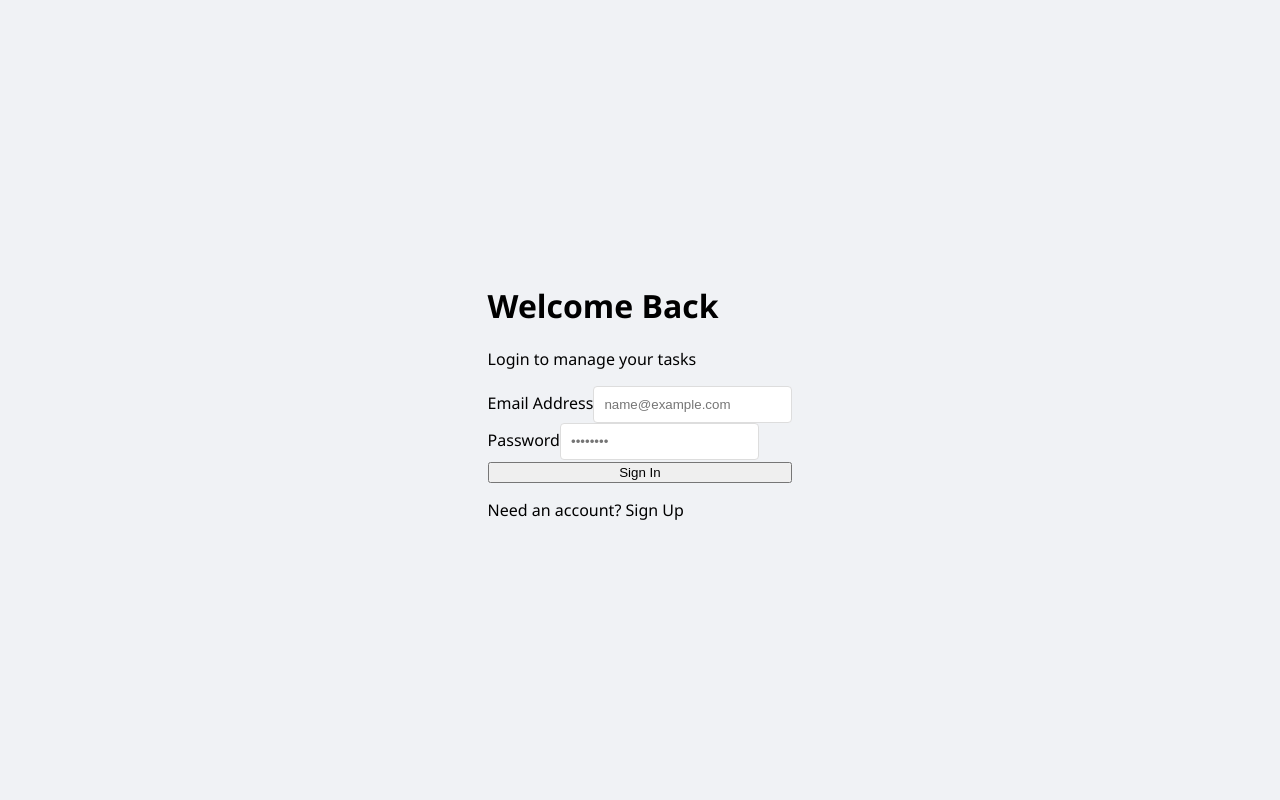
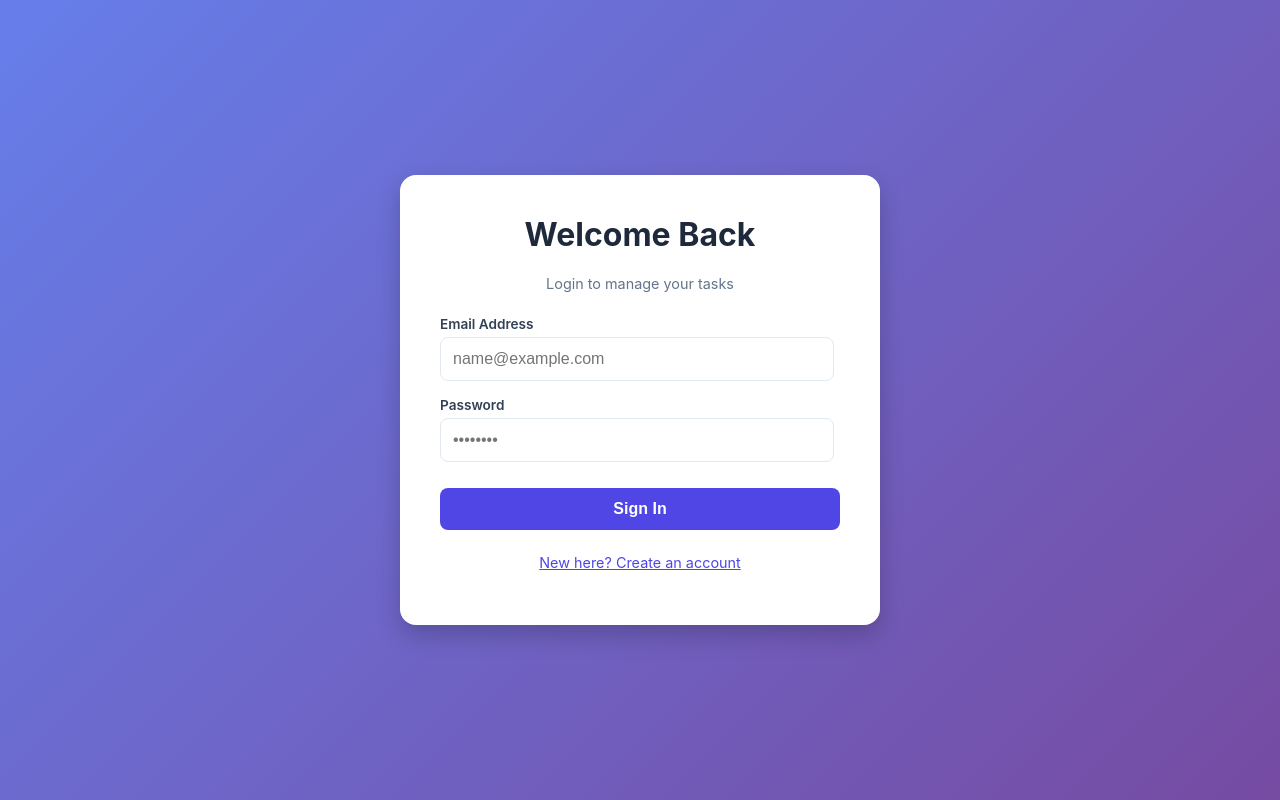
Before and after one commit to Velo-commits/Velo, a React (Vite) app: page / in a window 1280 px wide. Built offline with nearby package versions, Linux system fonts and the light colour scheme.

Commit message:
Applied master and layout fixes

```diff
--- a/src/App.css
+++ b/src/App.css
@@ -1,28 +1,29 @@
-/* GLOBAL RESETS */
+/* GLOBAL RESET */
 :root {
-  --primary: #4f46e5; /* Indigo */
-  --bg: #f3f4f6;      /* Light Gray */
-  --sidebar: #1e293b; /* Dark Slate */
-  --text: #334155;
+  --primary: #4f46e5;       /* Indigo */
+  --bg-color: #f3f4f6;      /* Light Gray */
+  --sidebar-bg: #1e293b;    /* Dark Slate */
+  --text-color: #334155;
   --white: #ffffff;
 }
 
 body {
   margin: 0;
   font-family: 'Inter', system-ui, -apple-system, sans-serif;
-  background-color: var(--bg);
-  color: var(--text);
+  background-color: var(--bg-color);
+  color: var(--text-color);
 }
 
 /* ===========================
-   AUTH / LOGIN PAGE STYLES
+   LOGIN / SIGNUP PAGE STYLES
    =========================== */
 .auth-container {
   display: flex;
   justify-content: center;
   align-items: center;
   height: 100vh;
-  background: linear-gradient(135deg, #667eea 0%, #764ba2 100%);
+  width: 100vw;
+  background: linear-gradient(135deg, #667eea 0%, #764ba2 100%); /* The Purple Gradient */
 }
 
 .auth-card {
@@ -35,13 +36,14 @@ body {
   text-align: center;
 }
 
-.auth-card h1 { margin-bottom: 0.5rem; color: #1e293b; }
-.subtitle { margin-bottom: 2rem; color: #64748b; font-size: 0.9rem; }
+.auth-card h1 { margin-top: 0; color: #1e293b; }
+.subtitle { color: #64748b; font-size: 0.9rem; margin-bottom: 1.5rem; }
 
 .input-group { text-align: left; margin-bottom: 1rem; }
 .input-group label { display: block; font-size: 0.85rem; font-weight: 600; margin-bottom: 5px; }
+
 .input-group input {
-  width: 93%; /* Fixes padding overflow */
+  width: 92%; /* Fits inside the padding */
   padding: 12px;
   border: 1px solid #e2e8f0;
   border-radius: 8px;
@@ -72,19 +74,19 @@ body {
 
 /* Sidebar */
 .sidebar {
-  width: 250px;
-  background: var(--sidebar);
+  width: 260px;
+  background: var(--sidebar-bg);
   color: white;
   padding: 2rem;
   display: flex;
   flex-direction: column;
 }
 
-.logo { margin-top: 0; margin-bottom: 2rem; font-size: 1.5rem; letter-spacing: 1px; }
-.user-info p { opacity: 0.7; font-size: 0.85rem; margin-bottom: 2rem; }
+.logo { margin-top: 0; font-size: 1.5rem; letter-spacing: 1px; color: #fff; }
+.user-info { margin-bottom: 2rem; opacity: 0.8; font-size: 0.9rem; }
 
 /* Main Area */
-.main-content { flex: 1; padding: 3rem; overflow-y: auto; }
+.main-content { flex: 1; padding: 3rem; }
 
 .widget {
   max-width: 800px;
@@ -95,9 +97,8 @@ body {
   box-shadow: 0 4px 6px rgba(0,0,0,0.05);
 }
 
-/* Task Input Form */
-.todo-input-group { display: flex; gap: 10px; margin-bottom: 2.5rem; }
-
+/* Task Input Area */
+.todo-input-group { display: flex; gap: 10px; margin-bottom: 2rem; }
 .todo-input-group input { flex: 2; padding: 12px; border: 1px solid #cbd5e1; border-radius: 8px; }
 .todo-input-group select { padding: 12px; border: 1px solid #cbd5e1; border-radius: 8px; background: white; }
 
@@ -110,7 +111,7 @@ body {
   border-radius: 8px;
   cursor: pointer;
   font-weight: 600;
-  transition: background 0.2s;
+  font-size: 1rem;
 }
 .primary-btn:hover { background: #4338ca; }
 
@@ -121,33 +122,29 @@ body {
   padding: 10px;
   border-radius: 6px;
   cursor: pointer;
-  margin-top: auto; /* Pushes to bottom */
+  margin-top: auto;
 }
 
-/* Task List Items */
+/* Task List & Badges */
 .todo-item {
   display: flex;
   justify-content: space-between;
   align-items: center;
   padding: 1rem;
   border-bottom: 1px solid #f1f5f9;
-  transition: transform 0.1s;
 }
-.todo-item:hover { background-color: #f8fafc; }
 
-/* === VITAL: BADGE COLORS === */
 .badge {
   display: inline-block;
   padding: 4px 10px;
   border-radius: 6px;
-  font-size: 0.7rem;
+  font-size: 0.75rem;
   font-weight: 800;
   text-transform: uppercase;
-  letter-spacing: 0.5px;
   margin-right: 12px;
 }
 
-/* Ensure these names match JSX logic exactly */
+/* BADGE COLORS - These match the classes in Home.jsx */
 .badge-urgent { background: #fee2e2; color: #991b1b; border: 1px solid #fca5a5; }
 .badge-work   { background: #dbeafe; color: #1e40af; border: 1px solid #93c5fd; }
 .badge-personal { background: #f3f4f6; color: #374151; border: 1px solid #d1d5db; }
@@ -160,7 +157,4 @@ body {
   height: 28px;
   border-radius: 4px;
   cursor: pointer;
-  display: flex;
-  align-items: center;
-  justify-content: center;
 }
--- a/src/App.jsx
+++ b/src/App.jsx
@@ -1,4 +1,5 @@
 import { BrowserRouter as Router, Routes, Route } from 'react-router-dom';
+import './App.css';
 import Auth from './pages/Auth';
 import Home from './pages/Home';
 
--- a/src/pages/Auth.jsx
+++ b/src/pages/Auth.jsx
@@ -15,26 +15,20 @@ function Auth() {
 
   const handleAuth = async (e) => {
     e.preventDefault();
-    setError(''); // Clear previous errors
+    setError('');
     try {
       if (isLogin) {
         await signInWithEmailAndPassword(auth, email, password);
       } else {
         await createUserWithEmailAndPassword(auth, email, password);
       }
-      navigate('/home'); // Success! Go to dashboard
+      navigate('/home');
     } catch (err) {
       console.error("Auth Error:", err.code);
-      // Simplify error messages for the user
-      if (err.code === 'auth/invalid-credential') {
-        setError("Incorrect email or password.");
-      } else if (err.code === 'auth/email-already-in-use') {
-        setError("This email is already taken. Try logging in.");
-      } else if (err.code === 'auth/weak-password') {
-        setError("Password should be at least 6 characters.");
-      } else {
-        setError(err.message);
-      }
+      if (err.code === 'auth/invalid-credential') setError("Incorrect email or password.");
+      else if (err.code === 'auth/email-already-in-use') setError("Email already exists. Try logging in.");
+      else if (err.code === 'auth/weak-password') setError("Password must be at least 6 characters.");
+      else setError(err.message);
     }
   };
 
@@ -43,7 +37,7 @@ function Auth() {
       <div className="auth-card">
         <h1>{isLogin ? 'Welcome Back' : 'Get Started'}</h1>
         <p className="subtitle">
-          {isLogin ? 'Login to manage your tasks' : 'Create an account in seconds'}
+          {isLogin ? 'Login to manage your tasks' : 'Create an account to join CloudTask'}
         </p>
 
         {error && <div className="error-banner">{error}</div>}
@@ -71,13 +65,13 @@ function Auth() {
             />
           </div>
 
-          <button type="submit" className="primary-btn" style={{width: '100%'}}>
+          <button type="submit" className="primary-btn" style={{width: '100%', marginTop: '10px'}}>
             {isLogin ? 'Sign In' : 'Create Account'}
           </button>
         </form>
 
         <p onClick={() => setIsLogin(!isLogin)} className="toggle-link">
-          {isLogin ? "Need an account? Sign Up" : "Have an account? Login"}
+          {isLogin ? "New here? Create an account" : "Already have an account? Login"}
         </p>
       </div>
     </div>
```
